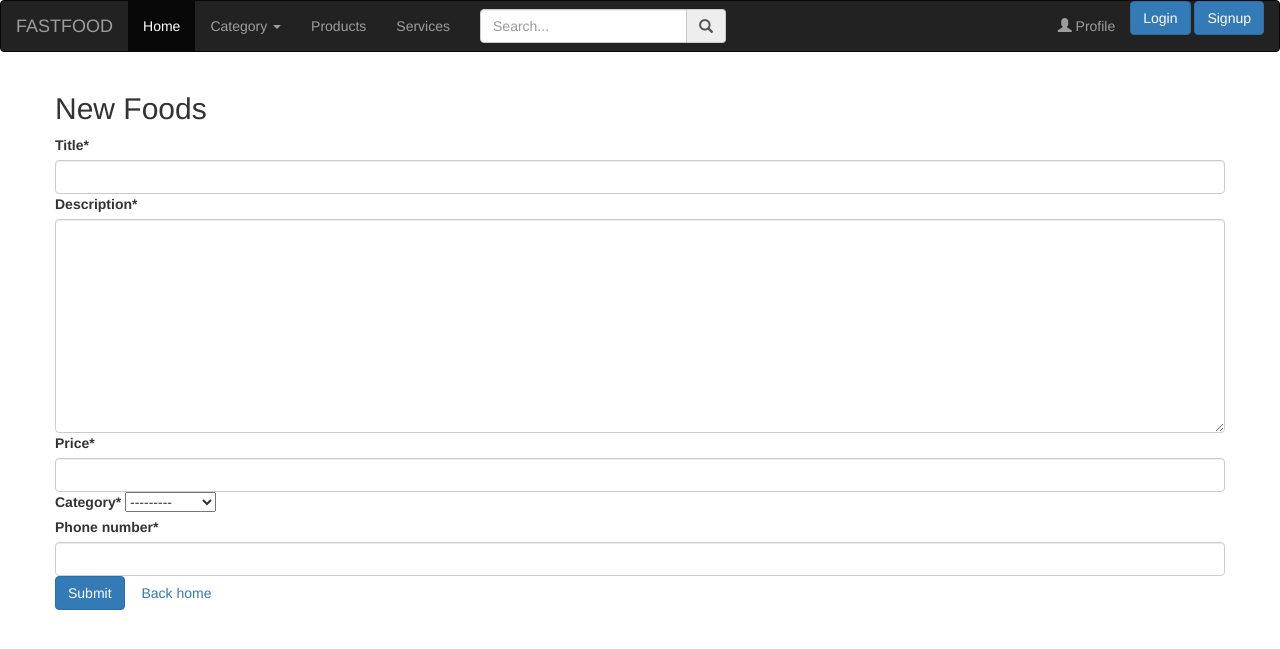
After one commit to Rystambek/Fastfood, a Django app: page /foods/new in a window 1280 px wide. The commit adds this page. Shown: the top 649 px of the page. Run offline with Django 4.2, Linux system fonts and the light colour scheme; data comes from the database, SQL or seed files in the repository; both versions use the stored data as it was after the commit; some libraries are stand-ins or nearby versions.

Commit message:
yarimroq

```diff
--- a/Fastfood/urls.py
+++ b/Fastfood/urls.py
@@ -24,4 +24,5 @@ urlpatterns = [
     path('', include("main.urls")),
     path('users/', include("users.urls")),
     path('users/', include('django.contrib.auth.urls')),
+    path("foods/", include('foods.urls')),
 ] + static(settings.MEDIA_URL, document_root = settings.MEDIA_ROOT)
--- /dev/null
+++ b/foods/forms.py
@@ -0,0 +1,14 @@
+from .models import Food
+from django import forms
+
+class NewFoodForm(forms.ModelForm):
+    # images = forms.ImageField(widget=forms.MultipleHiddenInput(attrs={'multiple': True}))
+    class Meta:
+        model = Food
+        fields = ('title', 'description', 'price', 'category', 'phone_number')
+
+    def save(self, request, commit=True):
+        food = self.instance
+        food.author = request.user
+        super().save(commit)
+        return food
--- /dev/null
+++ b/foods/urls.py
@@ -0,0 +1,8 @@
+from django.urls import path
+from .views import new_food
+
+
+app_name = 'foods'
+urlpatterns = [
+    path("new", new_food, name='add'),
+]
--- a/foods/views.py
+++ b/foods/views.py
@@ -1,3 +1,20 @@
-from django.shortcuts import render
+from django.shortcuts import render, redirect
+from .forms import NewFoodForm
+from .models import FoodImage
+from django.contrib import messages
 
 # Create your views here.
+
+def new_food(request):
+    if request.method == "GET":
+        form = NewFoodForm
+        return render(request, 'new_foods.html', {'form':form})
+    elif request.method == "POST":
+        form = NewFoodForm(data=request.POST, files=request.FILES)
+        if form.is_valid():
+            food = form.save(request)
+            for image in request.FILES.getlist("images"):
+                FoodImage.objects.create(image=image, food=food)
+            messages.success(request, "Successfully created!!!")
+            return redirect('main:index')
+        return render(request, 'new_foods.html', {'form':form})
--- /dev/null
+++ b/templates/new_foods.html
@@ -0,0 +1,24 @@
+{% extends "base.html" %}
+{% load crispy_forms_tags %}
+
+
+{% block title %}
+New Foods
+{% endblock title %}
+
+{% block content %}
+<div class="container">
+    <div class="row">
+        <div class="col"></div>
+    <div class="col-6 mt-5">
+        <h2>New Foods</h2>
+        <form method="post" enctype="multipart/form-data">{% csrf_token %}
+        {{form|crispy}}
+        <button type="submit" class="btn btn-primary" >Submit</button>
+        <a class="btn btn-secondary" href="{% url 'main:index' %}">Back home</a>
+        </form>
+   </div>
+   <div class="col"></div>
+    </div>
+</div>
+{% endblock content %}
--- a/templates/profile.html
+++ b/templates/profile.html
@@ -2,7 +2,7 @@
 {% load static %}
 
 {% block link %}
-  {% comment %} <link rel="stylesheet" href="{% static 'css/style.css' %}" /> {% endcomment %}
+  <link rel="stylesheet" href="{% static 'css/style.css' %}" />
 {% endblock %}
 
 {% block <title> %}
```
Also changed, not shown: users/views.py (+11 -3 lines), db.sqlite3, media/avatars/n2a7n5rq8qpuvt918lescg84q89hinew.jpg (added), media/food_images/sandwich-recipes.jpg (added).
